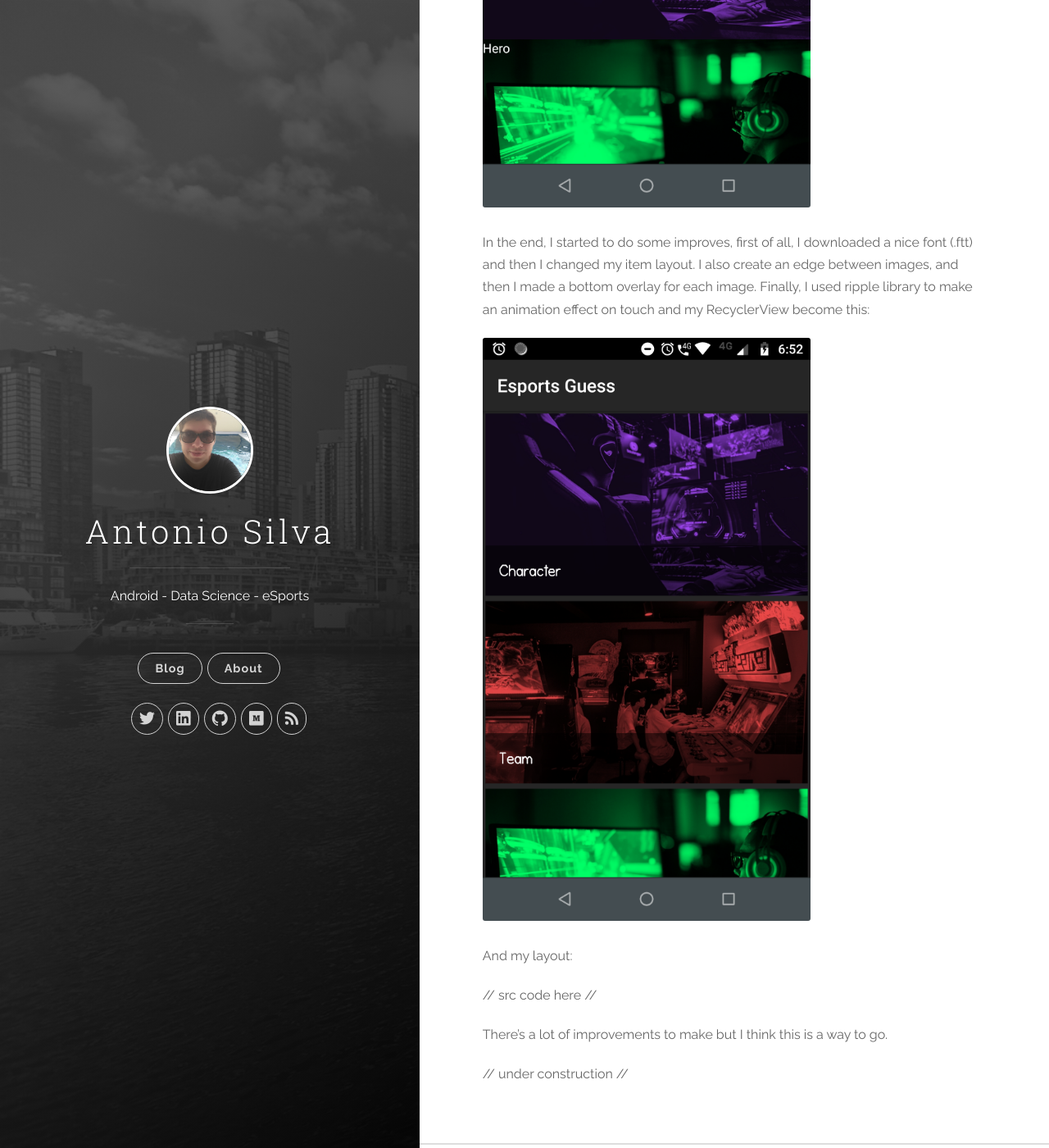
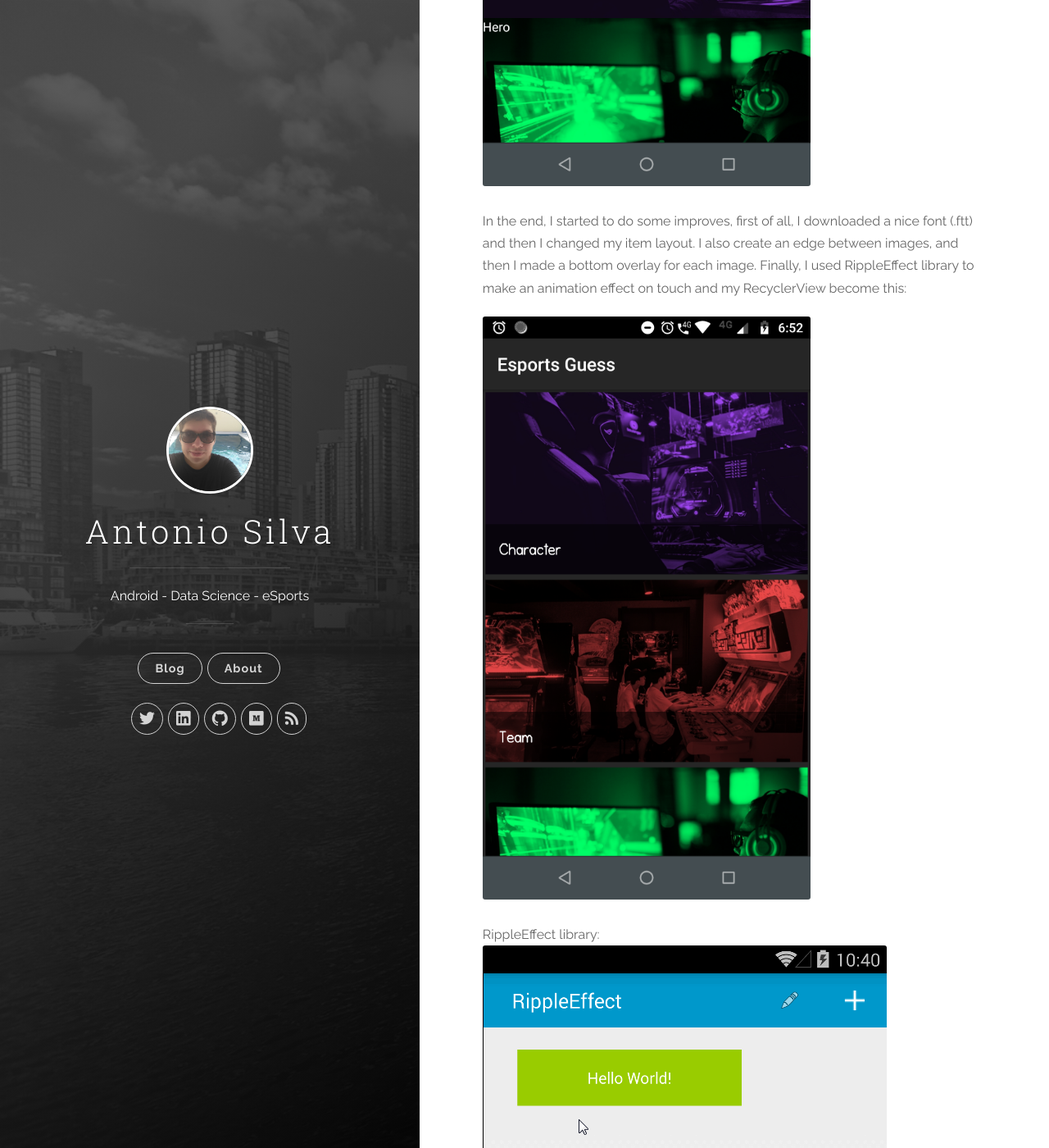
Before and after one commit to antoniosj/antoniosj.github.io, a Jekyll site: the page built from _posts/2019-02-24-recyclerview.markdown, in a window 1280 px wide and 1400 px high, scrolled down 1691 px. Shown: the whole window at 82% size. Built offline with Jekyll 4.4.1, drawn with Linux system fonts in a browser that asks for light colours.

Commit message:
Update 2019-02-24-recyclerview.markdown

```diff
--- a/_posts/2019-02-24-recyclerview.markdown
+++ b/_posts/2019-02-24-recyclerview.markdown
@@ -7,7 +7,7 @@
 
 I'm building a guessing game with eSports theme, so I decided to use a few free images to create a list of categories and the first result was this:
 
- <img src="https://github.com/antoniosj/antoniosj.github.io/blob/master/images/posts/rv_1.png?raw=true" width="400px"/>
+ <div style="text-align:center"><img src="https://github.com/antoniosj/antoniosj.github.io/blob/master/images/posts/rv_1.png?raw=true" width="400px"/></div>
 
 
 and the XML file for the item on the list:
@@ -38,9 +38,13 @@
 
  <img src="https://github.com/antoniosj/antoniosj.github.io/blob/master/images/posts/rv_2.png?raw=true" width="400px"/>
 
-In the end, I started to do some improves, first of all, I downloaded a nice font (.ftt) and then I changed my item layout. I also create an edge between images, and then I made a bottom overlay for each image. Finally, I used ripple library to make an animation effect on touch and my RecyclerView become this:
+In the end, I started to do some improves, first of all, I downloaded a nice font (.ftt) and then I changed my item layout. I also create an edge between images, and then I made a bottom overlay for each image. Finally, I used RippleEffect library to make an animation effect on touch and my RecyclerView become this:
 
 <img src="https://github.com/antoniosj/antoniosj.github.io/blob/master/images/posts/rv_3.png?raw=true" width="400px"/>
+
+
+RippleEffect library:
+![RippleEffect GIF](https://github.com/antoniosj/antoniosj.github.io/blob/master/images/posts/rippleeffect.gif?raw=true)
 
 And my layout:
 
```
